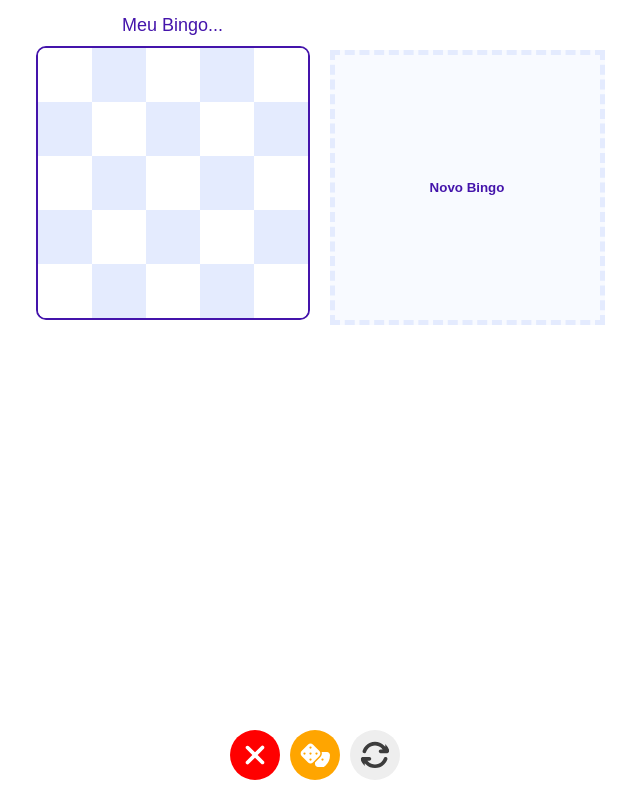
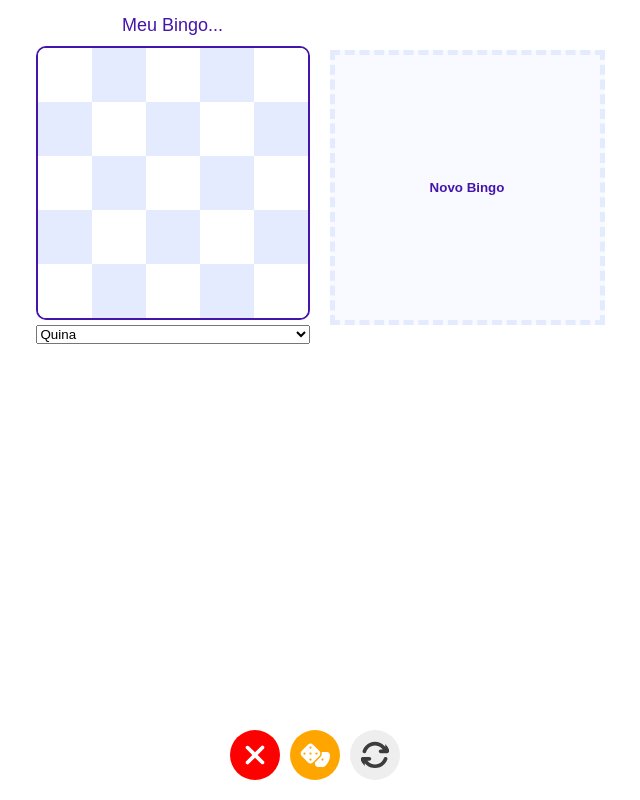
Before and after one commit to kennedfer/marcador-de-bingo, a React (Create React App) app: page / in a window 1280 px wide. Both pictures are taken after a click on the button "Novo Bingo". Shown: the whole page, without its empty margins (325-965 px from the left). Built offline with nearby package versions, Linux system fonts and the light colour scheme.

Commit message:
feat: Já é possivel mudar os tipos dos bingo (quina ou cartela cheia)

```diff
--- a/src/App.js
+++ b/src/App.js
@@ -18,7 +18,6 @@ function App() {
 
   const createNewBingo = () => {
     const bingoId = BingoUtils.getBingoId();
-
     bingos[bingoId] = BingoUtils.blankBingo;
 
     refreshBingos();
@@ -26,8 +25,6 @@ function App() {
 
   const changeBingoPiece = (bingoId, piece, newValue) => {
     bingos[bingoId].pieces[piece] = newValue;
-
-    console.log(bingos);
     refreshBingos();
   };
 
@@ -45,7 +42,6 @@ function App() {
   const pickNumber = () => {
     const newPick = prompt("Qual o número que saiu?");
     numbersPickeds.push(newPick);
-    console.log(numbersPickeds);
 
     checkPiecesToMark();
     setNumbersPickeds([...numbersPickeds]);
@@ -68,6 +64,10 @@ function App() {
     }
   };
 
+  function changeBingoType({ target }, bingoId) {
+    bingos[bingoId].type = target.value;
+  }
+
   useEffect(() => checkPiecesToMark(), [numbersPickeds]);
 
   return (
@@ -82,6 +82,10 @@ function App() {
               bingoId={bingoId}
               bingo={bingos[bingoId]}
             />
+            <select onChange={(e) => changeBingoType(e, bingoId)}>
+              <option value="QUINA">Quina</option>
+              <option value="FULL">Cartela cheia</option>
+            </select>
           </S.Bingo>
         ))}
 
```
